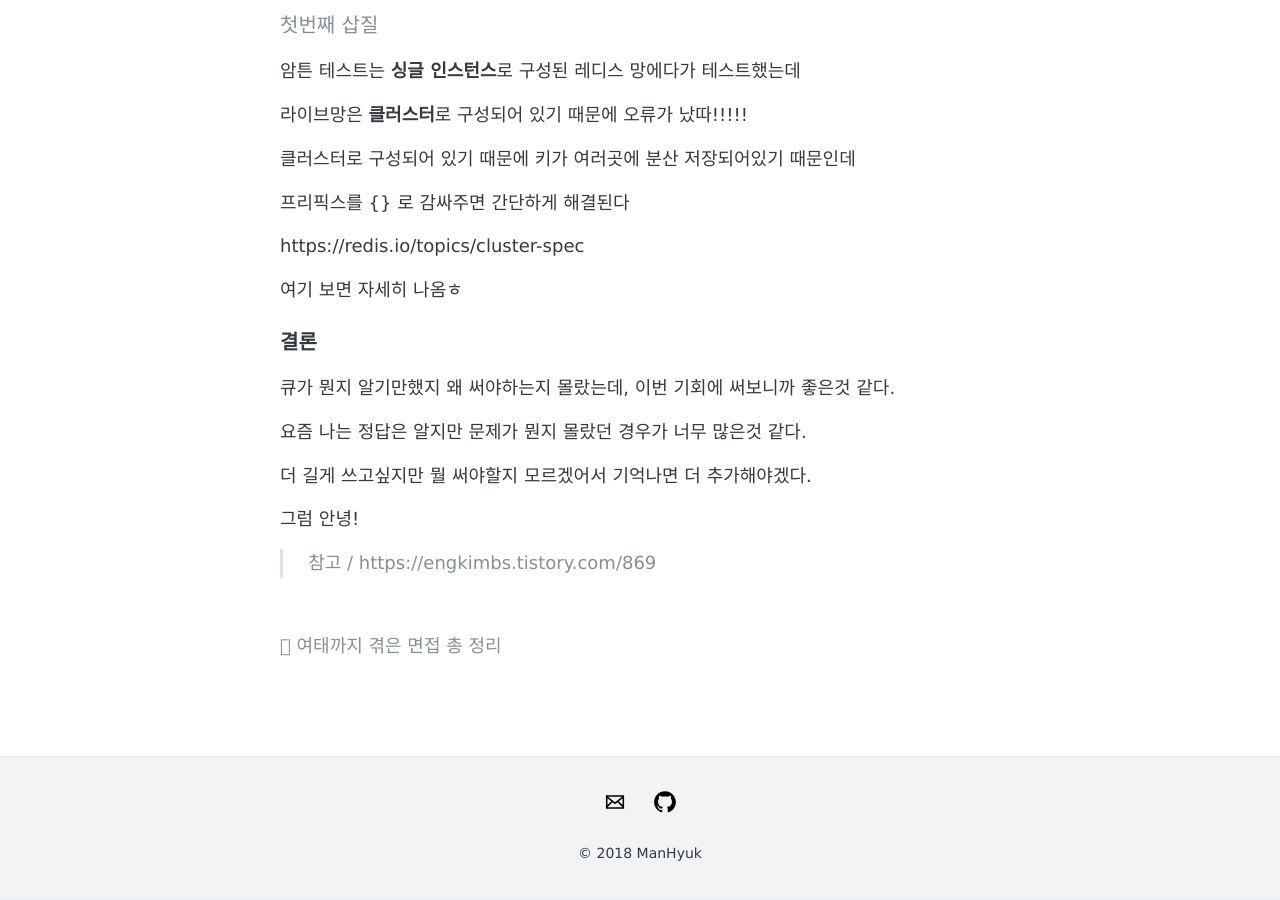
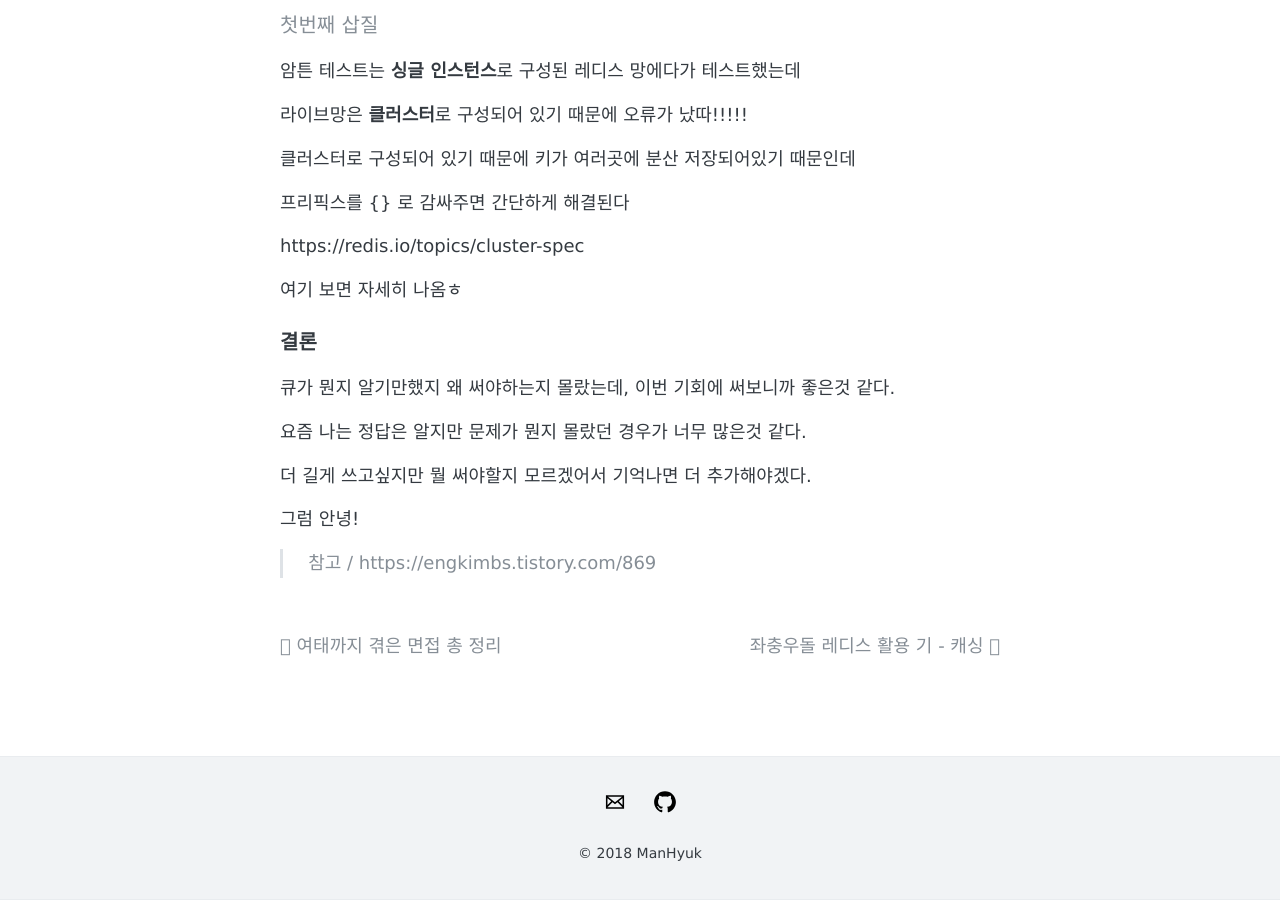
Before and after one commit to ManHyuk/ManHyuk.github.io, a Jekyll site: the page built from _posts/2019-12-24-redis-q.md, in a window 1280 px wide and 900 px high, scrolled down 4193 px. Built offline with Jekyll 4.4.1, drawn with Linux system fonts in a browser that asks for light colours; comment, search, counter and statistics services are not loaded.

```diff
--- /dev/null
+++ b/_posts/2020-01-01-redis-cache.md
@@ -0,0 +1,7 @@
+---
+layout: post
+title: "좌충우돌 레디스 활용 기 - 캐싱"
+comments: true
+description: ""
+keywords: ""
+---
```
Also changed, not shown: about.md (+1 -1 lines), _posts/2019-12-24-redis-q.md (renamed from _posts/2019-12-24-redis.md).
